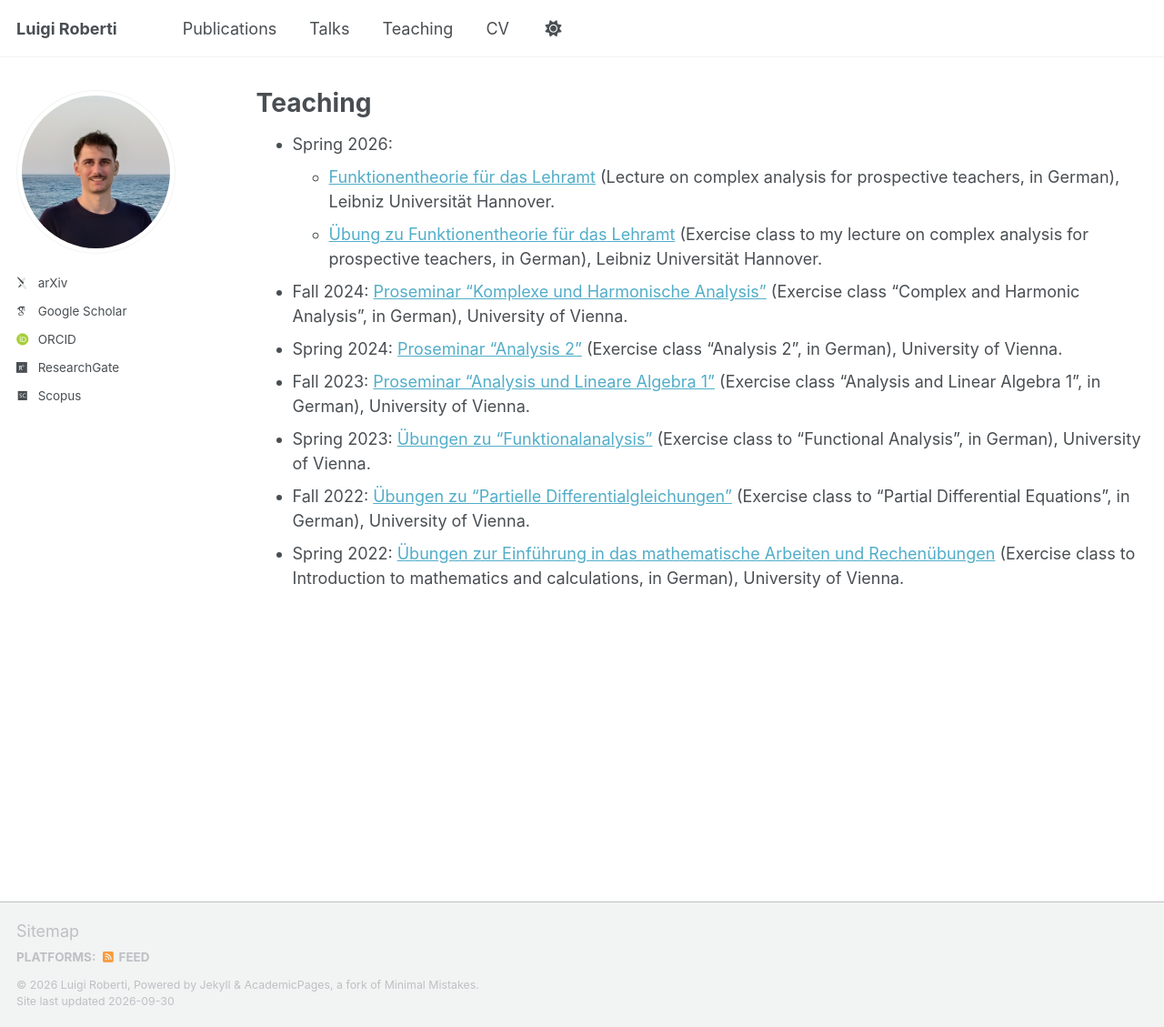
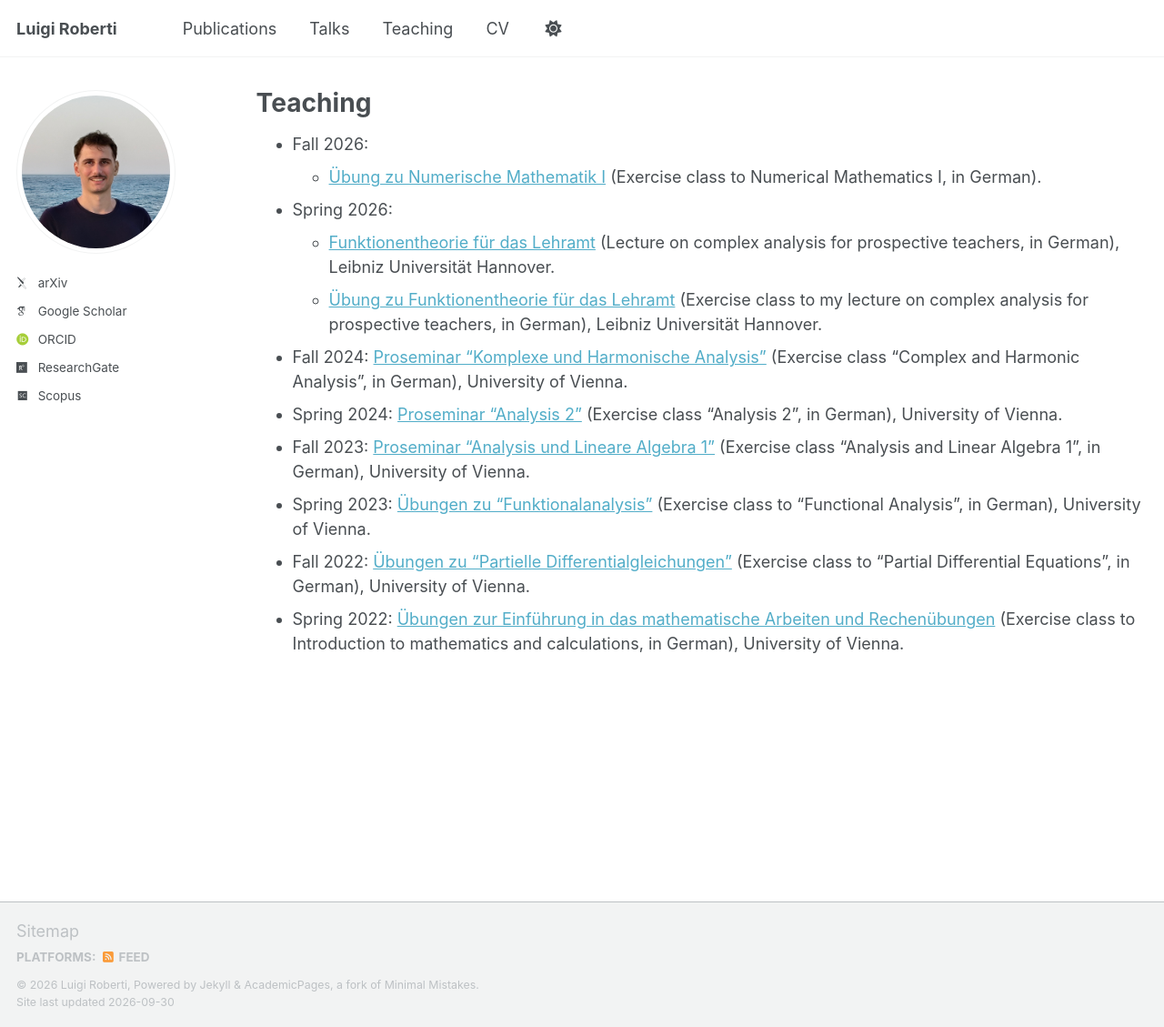
Before and after one commit to luigi-roberti/luigi-roberti.github.io, a Jekyll site: the page built from _pages/teaching.md, in a window 1280 px wide and 1129 px high. Shown: the whole window at 91% size. Built offline with Jekyll 4.4.1, drawn with Linux system fonts in a browser that asks for light colours; some web fonts are replaced; a script that is not in the unit is left out.

Commit message:
Update teaching.md

```diff
--- a/_pages/teaching.md
+++ b/_pages/teaching.md
@@ -5,6 +5,8 @@ permalink: /teaching/
 author_profile: true
 ---
 
+* Fall 2026:
+  - [Übung zu Numerische Mathematik I](https://qis.verwaltung.uni-hannover.de/qisserver/rds?state=verpublish&status=init&vmfile=no&publishid=435563&moduleCall=webInfo&publishConfFile=webInfo&publishSubDir=veranstaltung) (Exercise class to Numerical Mathematics I, in German).
 * Spring 2026:
   - [Funktionentheorie für das Lehramt](https://qis.verwaltung.uni-hannover.de/qisserver/rds?state=verpublish&status=init&vmfile=no&publishid=426067&moduleCall=webInfo&publishConfFile=webInfo&publishSubDir=veranstaltung){:target="_blank",rel="noopener"} (Lecture on complex analysis for prospective teachers, in German), Leibniz Universität Hannover.
   - [Übung zu Funktionentheorie für das Lehramt](https://qis.verwaltung.uni-hannover.de/qisserver/rds?state=verpublish&status=init&vmfile=no&publishid=425748&moduleCall=webInfo&publishConfFile=webInfo&publishSubDir=veranstaltung){:target="_blank",rel="noopener"} (Exercise class to my lecture on complex analysis for prospective teachers, in German), Leibniz Universität Hannover.
```
